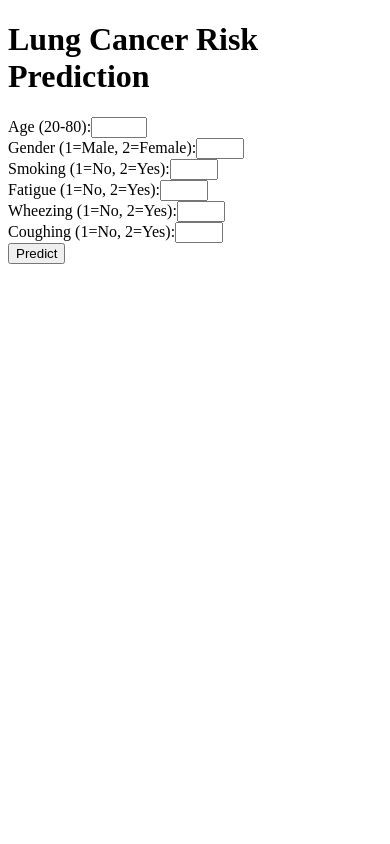
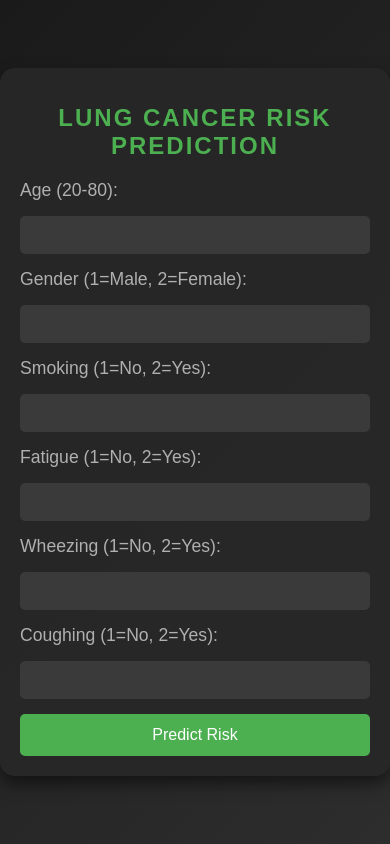
Before and after one commit to KashviGulati/LungShield-AI-Powered-Lung-Cancer-Risk-Prediction-Drug-Recommendation-System, a Flask app: page / in a window 390 px wide. Run offline with Flask 3, Linux system fonts and the light colour scheme; parts of the project's set-up code (start-up, migrations or seed data) failed here and were passed over; some libraries are stand-ins or nearby versions.

Commit message:
Added interactive UI

```diff
--- a/app.py
+++ b/app.py
@@ -1,3 +1,85 @@
+# from flask import Flask, render_template, request
+# import pickle
+# import numpy as np
+# import pandas as pd
+
+# app = Flask(__name__)
+
+# # Load model and scaler
+# with open("d:/Cancer risk prediction/cancer_risk_model.pkl", "rb") as f:
+#     model = pickle.load(f)
+
+# with open("d:/Cancer risk prediction/scaler.pkl", "rb") as f:
+#     scaler = pickle.load(f)
+
+# # Load drug data
+# df = pd.read_csv("d:/Cancer risk prediction/dataset/Integrated_Lung_Cancer_Data.csv")
+
+# # Define drug options
+# moderate_drugs = ["Budesonide"]  # Corticosteroid inhaler for lung inflammation
+# high_drugs = ["Cisplatin", "Carboplatin", "Paclitaxel"]  # Common lung cancer chemo drugs
+
+# FEATURES = ['AGE', 'GENDER', 'SMOKING', 'FATIGUE', 'WHEEZING', 'COUGHING']
+# VALID_RANGES = {
+#     'AGE': (20, 80),
+#     'GENDER': (1, 2),
+#     'SMOKING': (1, 2),
+#     'FATIGUE': (1, 2),
+#     'WHEEZING': (1, 2),
+#     'COUGHING': (1, 2)
+# }
+
+# @app.route('/')
+# def home():
+#     return render_template("index.html")
+
+# @app.route('/predict', methods=['POST'])
+# def predict():
+#     try:
+#         print("📋 All Form Data:", dict(request.form))
+
+#         features = []
+#         for feature in FEATURES:
+#             value = request.form.get(feature)
+#             if value is None:
+#                 raise ValueError(f"Missing feature: {feature}")
+#             value = float(value)
+#             min_val, max_val = VALID_RANGES[feature]
+#             if not (min_val <= value <= max_val):
+#                 raise ValueError(f"{feature} value {value} out of range [{min_val}, {max_val}]")
+#             features.append(value)
+#         print("🔍 Raw Features:", features)
+
+#         scaled_features = scaler.transform([features])
+#         print("📏 Scaled Features:", scaled_features)
+#         prob = model.predict_proba(scaled_features)[0][1]  # Probability of LUNG_CANCER=1
+#         print("🧠 Probability of High Risk:", prob)
+
+#         # Define risk levels with stricter thresholds
+#         if prob < 0.7:
+#             risk = "Low"
+#             drug = "No drug needed"
+#         elif prob < 0.9:
+#             risk = "Moderate"
+#             drug = np.random.choice(moderate_drugs)  # Budesonide for moderate symptoms
+#         else:
+#             risk = "High"
+#             drug = np.random.choice(high_drugs)  # Chemo drugs for high risk
+
+#         print(f"Risk Level: {risk}, Drug: {drug}")
+#         return render_template("result.html", risk=risk, drug=drug)
+
+#     except ValueError as ve:
+#         return f"Input Error: {str(ve)}"
+#     except Exception as e:
+#         return f"Error: {str(e)}"
+
+# if __name__ == '__main__':
+#     app.run(debug=True)
+
+
+
+
 from flask import Flask, render_template, request
 import pickle
 import numpy as np
@@ -16,8 +98,8 @@ with open("d:/Cancer risk prediction/scaler.pkl", "rb") as f:
 df = pd.read_csv("d:/Cancer risk prediction/dataset/Integrated_Lung_Cancer_Data.csv")
 
 # Define drug options
-moderate_drugs = ["Budesonide"]  # Corticosteroid inhaler for lung inflammation
-high_drugs = ["Cisplatin", "Carboplatin", "Paclitaxel"]  # Common lung cancer chemo drugs
+moderate_drugs = ["Budesonide"]
+high_drugs = ["Cisplatin", "Carboplatin", "Paclitaxel"]
 
 FEATURES = ['AGE', 'GENDER', 'SMOKING', 'FATIGUE', 'WHEEZING', 'COUGHING']
 VALID_RANGES = {
@@ -52,19 +134,18 @@ def predict():
 
         scaled_features = scaler.transform([features])
         print("📏 Scaled Features:", scaled_features)
-        prob = model.predict_proba(scaled_features)[0][1]  # Probability of LUNG_CANCER=1
+        prob = model.predict_proba(scaled_features)[0][1]
         print("🧠 Probability of High Risk:", prob)
 
-        # Define risk levels with stricter thresholds
         if prob < 0.7:
             risk = "Low"
             drug = "No drug needed"
         elif prob < 0.9:
             risk = "Moderate"
-            drug = np.random.choice(moderate_drugs)  # Budesonide for moderate symptoms
+            drug = np.random.choice(moderate_drugs)
         else:
             risk = "High"
-            drug = np.random.choice(high_drugs)  # Chemo drugs for high risk
+            drug = np.random.choice(high_drugs)
 
         print(f"Risk Level: {risk}, Drug: {drug}")
         return render_template("result.html", risk=risk, drug=drug)
--- a/templates/index.html
+++ b/templates/index.html
@@ -1,18 +1,133 @@
 <!DOCTYPE html>
-<html>
+<html lang="en">
 <head>
+    <meta charset="UTF-8">
+    <meta name="viewport" content="width=device-width, initial-scale=1.0">
     <title>Lung Cancer Risk Prediction</title>
+    <style>
+        /* Dark Theme */
+        body {
+            background: linear-gradient(135deg, #1a1a1a, #2d2d2d);
+            color: #e0e0e0;
+            font-family: 'Arial', sans-serif;
+            margin: 0;
+            padding: 0;
+            min-height: 100vh;
+            display: flex;
+            justify-content: center;
+            align-items: center;
+        }
+
+        .container {
+            background: rgba(40, 40, 40, 0.95);
+            padding: 30px;
+            border-radius: 15px;
+            box-shadow: 0 8px 16px rgba(0, 0, 0, 0.5);
+            width: 90%;
+            max-width: 500px;
+            animation: fadeIn 1s ease-in-out;
+        }
+
+        h1 {
+            text-align: center;
+            color: #4CAF50;
+            margin-bottom: 20px;
+            font-size: 2em;
+            text-transform: uppercase;
+            letter-spacing: 2px;
+        }
+
+        form {
+            display: flex;
+            flex-direction: column;
+            gap: 15px;
+        }
+
+        label {
+            font-size: 1.1em;
+            color: #b0b0b0;
+        }
+
+        input[type="number"] {
+            padding: 10px;
+            font-size: 1em;
+            border: none;
+            border-radius: 5px;
+            background: #3a3a3a;
+            color: #e0e0e0;
+            transition: all 0.3s ease;
+        }
+
+        input[type="number"]:focus {
+            outline: none;
+            background: #4a4a4a;
+            box-shadow: 0 0 5px rgba(76, 175, 80, 0.5);
+        }
+
+        input[type="submit"] {
+            padding: 12px;
+            font-size: 1.2em;
+            background: #4CAF50;
+            color: white;
+            border: none;
+            border-radius: 5px;
+            cursor: pointer;
+            transition: background 0.3s ease, transform 0.2s ease;
+        }
+
+        input[type="submit"]:hover {
+            background: #45a049;
+            transform: scale(1.05);
+        }
+
+        /* Background Image */
+        .bg-image {
+            position: fixed;
+            top: 0;
+            left: 0;
+            width: 100%;
+            height: 100%;
+            opacity: 0.1;
+            z-index: -1;
+            background: url('https://via.placeholder.com/1920x1080?text=Lung+Silhouette') no-repeat center center;
+            background-size: cover;
+        }
+
+        /* Animation */
+        @keyframes fadeIn {
+            from { opacity: 0; transform: translateY(-20px); }
+            to { opacity: 1; transform: translateY(0); }
+        }
+
+        @media (max-width: 600px) {
+            .container {
+                padding: 20px;
+                width: 95%;
+            }
+            h1 { font-size: 1.5em; }
+            input[type="submit"] { font-size: 1em; }
+        }
+    </style>
 </head>
 <body>
-    <h1>Lung Cancer Risk Prediction</h1>
-    <form action="/predict" method="POST">
-        <label>Age (20-80):</label><input type="number" name="AGE" min="20" max="80" required><br>
-        <label>Gender (1=Male, 2=Female):</label><input type="number" name="GENDER" min="1" max="2" required><br>
-        <label>Smoking (1=No, 2=Yes):</label><input type="number" name="SMOKING" min="1" max="2" required><br>
-        <label>Fatigue (1=No, 2=Yes):</label><input type="number" name="FATIGUE" min="1" max="2" required><br>
-        <label>Wheezing (1=No, 2=Yes):</label><input type="number" name="WHEEZING" min="1" max="2" required><br>
-        <label>Coughing (1=No, 2=Yes):</label><input type="number" name="COUGHING" min="1" max="2" required><br>
-        <input type="submit" value="Predict">
-    </form>
+    <div class="bg-image"></div>
+    <div class="container">
+        <h1>Lung Cancer Risk Prediction</h1>
+        <form action="/predict" method="POST">
+            <label>Age (20-80):</label>
+            <input type="number" name="AGE" min="20" max="80" required>
+            <label>Gender (1=Male, 2=Female):</label>
+            <input type="number" name="GENDER" min="1" max="2" required>
+            <label>Smoking (1=No, 2=Yes):</label>
+            <input type="number" name="SMOKING" min="1" max="2" required>
+            <label>Fatigue (1=No, 2=Yes):</label>
+            <input type="number" name="FATIGUE" min="1" max="2" required>
+            <label>Wheezing (1=No, 2=Yes):</label>
+            <input type="number" name="WHEEZING" min="1" max="2" required>
+            <label>Coughing (1=No, 2=Yes):</label>
+            <input type="number" name="COUGHING" min="1" max="2" required>
+            <input type="submit" value="Predict Risk">
+        </form>
+    </div>
 </body>
 </html>
```
Also changed, not shown: templates/result.html (+108 -5 lines).
